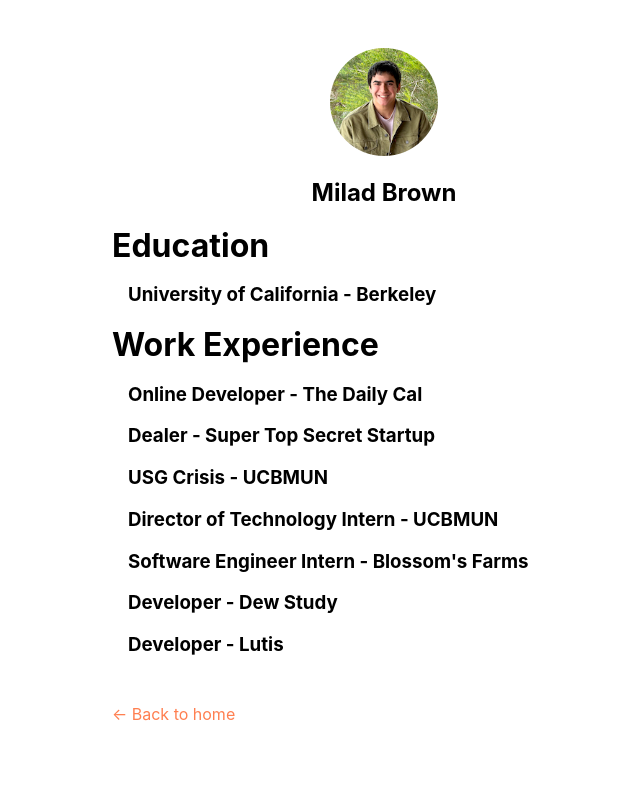
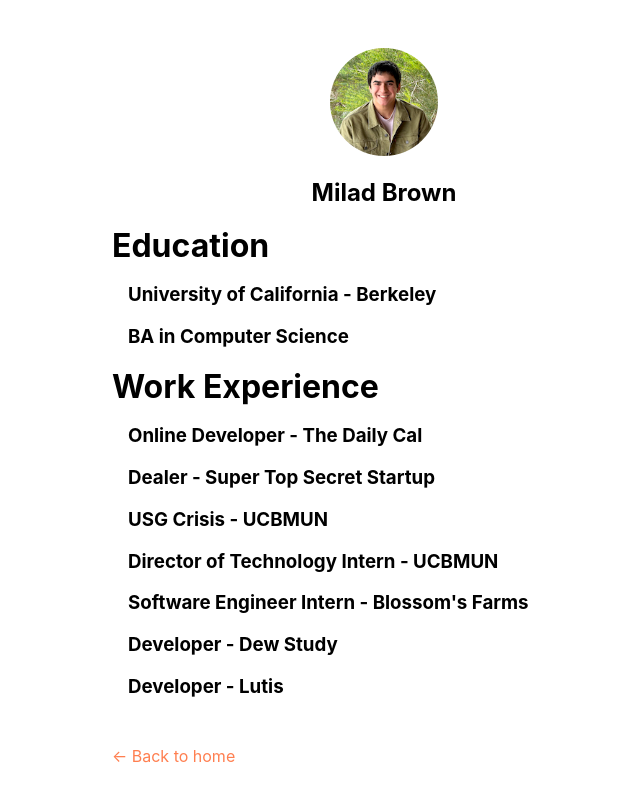
Before and after one commit to carnivoroustoad/milads_website, a Next.js app: page /resume in a window 1280 px wide. Shown: the top 802 px of the page, without its empty margins (256-896 px from the left). Built offline with nearby package versions, Linux system fonts and the light colour scheme.

Commit message:
Add degree info

```diff
--- a/pages/resume.js
+++ b/pages/resume.js
@@ -12,6 +12,7 @@ export default function FirstPost() {
         </Head>
         <h1>Education</h1>
         <h3>University of California - Berkeley</h3>
+        <h3>BA in Computer Science</h3>
         <h1>Work Experience</h1>
         <h3>Online Developer - The Daily Cal</h3>
         <h3>Dealer - Super Top Secret Startup</h3>
```
